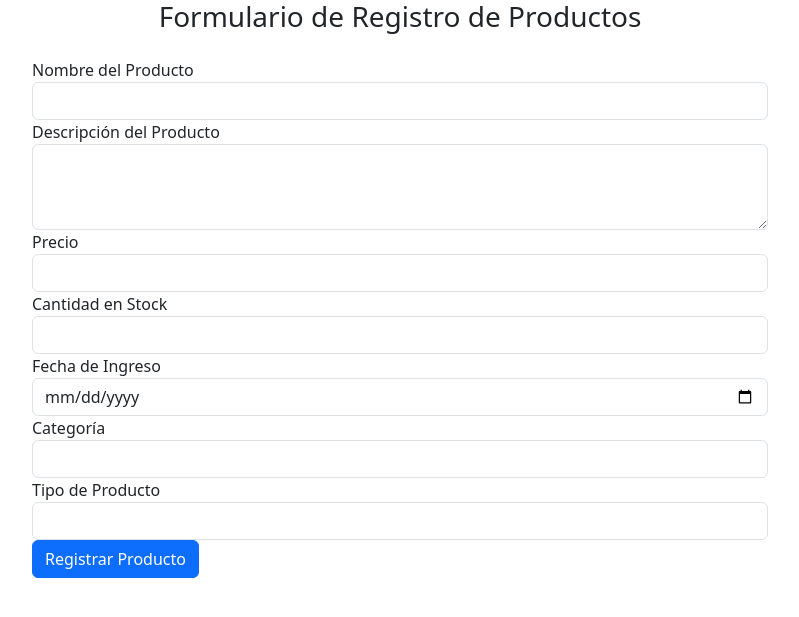
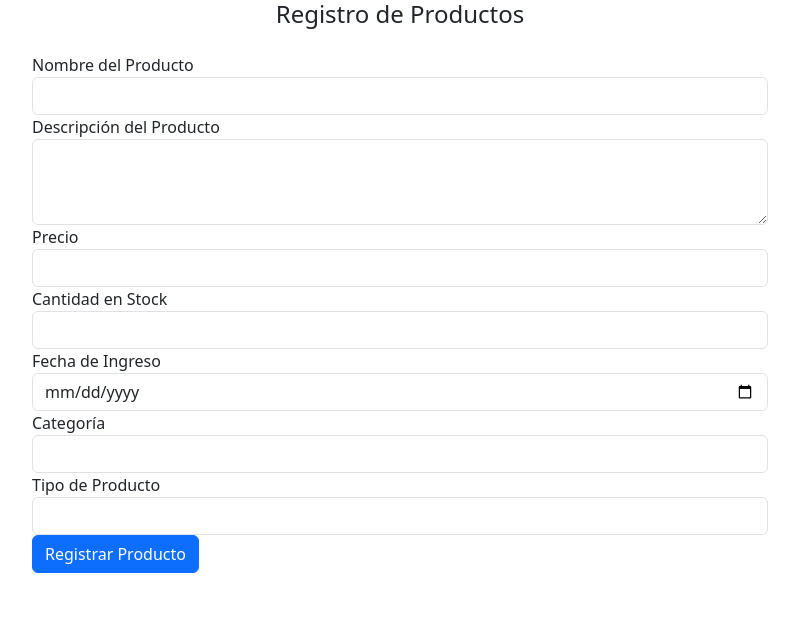
Before and after one commit to AnaBQS0107/Proyecto-Salas, a PHP site: page /FormProductos.php in a window 1280 px wide. Shown: the top 617 px of the page, without its empty margins (240-1039 px from the left). Run offline with PHP 8.4, Linux system fonts and the light colour scheme; some libraries are stand-ins or nearby versions.

Commit message:
Cambios form

```diff
--- a/Proyecto-Salas/Modelo/FormProductos.php
+++ b/Proyecto-Salas/Modelo/FormProductos.php
@@ -32,6 +32,7 @@ class ProductoModelo {
         }
     }
 
+
     public function close() {
         $this->conn = null;
     }
--- a/Proyecto-Salas/Vista/FormProductos.php
+++ b/Proyecto-Salas/Vista/FormProductos.php
@@ -5,18 +5,20 @@
     <meta name="viewport" content="width=device-width, initial-scale=1, shrink-to-fit=no">
     <link href="https://fonts.googleapis.com/css?family=Roboto:300,400&display=swap" rel="stylesheet">
     <link rel="stylesheet" href="../Css/bootstrap.min.css">
-    <link rel="stylesheet" href="../Css/style.css">
+    <link rel="stylesheet" href="../Css/FormProductos.css">
+    <link rel="stylesheet" href="../Css/Estilos.css">
     <title>Registro de Productos -- Sistema de Ventas</title>
   </head>
   <body>
     <div class="content">
       <div class="container">
         <div class="row justify-content-center">
-          <div class="col-md-8">
+          <div class="col-md-8 custom-form-width">
+            <form action="../Controlador/FormProductos.php" method="post">
+              <div class="form-container">
                 <div class="mb-4">
-              <center><h3>Formulario de Registro de Productos</h3></center>
+                  <center><h4 class="title-form"> Registro de Productos</h4></center>
                 </div>
-            <form action="../Controlador/FormProductos.php" method="post">
                 <div class="form-group">
                   <label for="productName">Nombre del Producto</label>
                   <input type="text" class="form-control" id="productName" name="Nombre" required>
@@ -45,7 +47,8 @@
                   <label for="tipoProducto">Tipo de Producto</label>
                   <input type="number" class="form-control" id="tipoProducto" name="TipoProductoID" required>
                 </div>
-              <input type="submit" value="Registrar Producto" class="btn btn-block btn-primary">
+                <input type="submit"  value="Registrar Producto" class="btn btn-block btn-primary">
+              </div>
             </form>
           </div>
         </div>
```
Also changed, not shown: Proyecto-Salas/Css/FormProductos.css (added, +9 -0 lines). Lines whose indentation alone changed are shown as unchanged.
